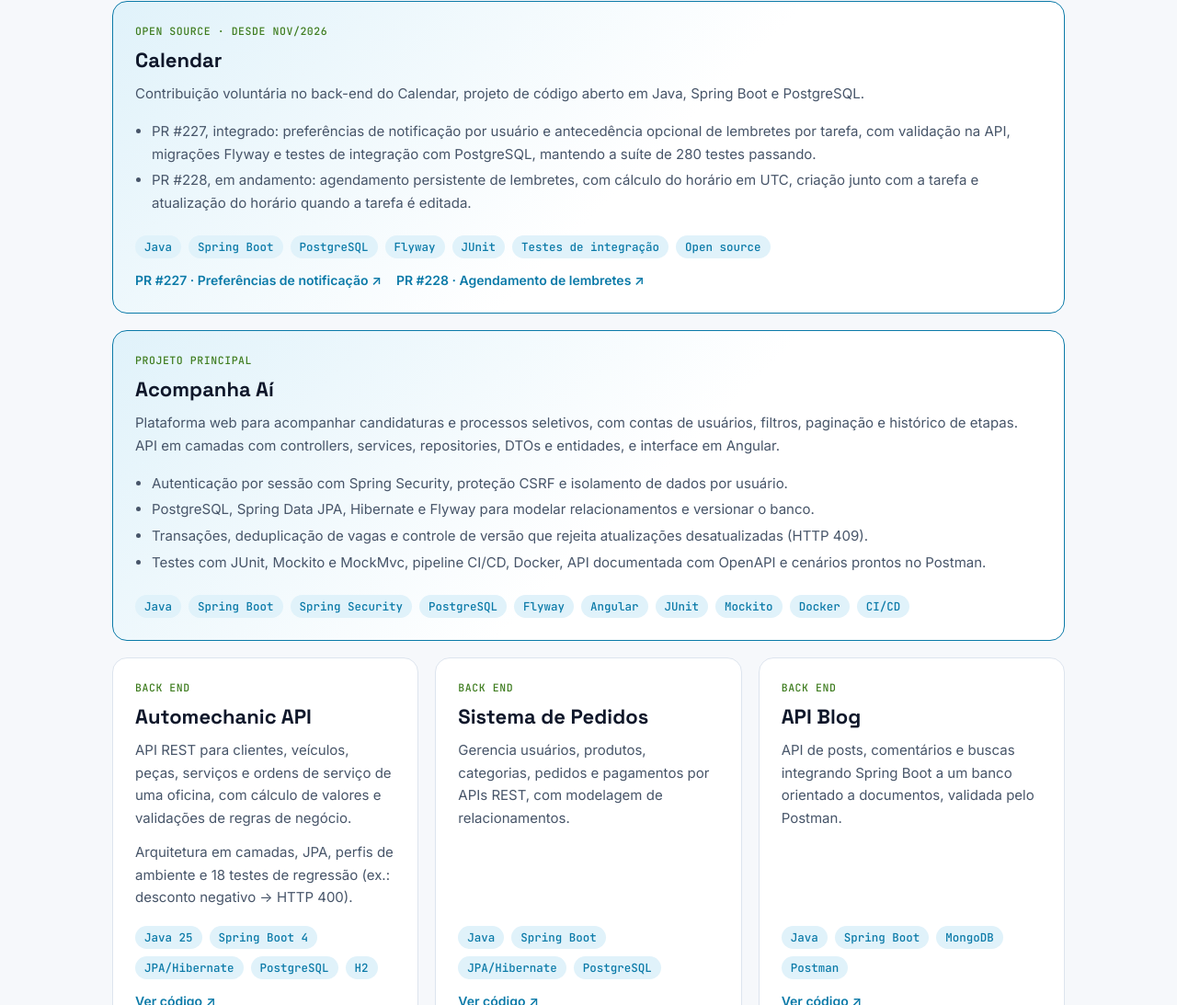
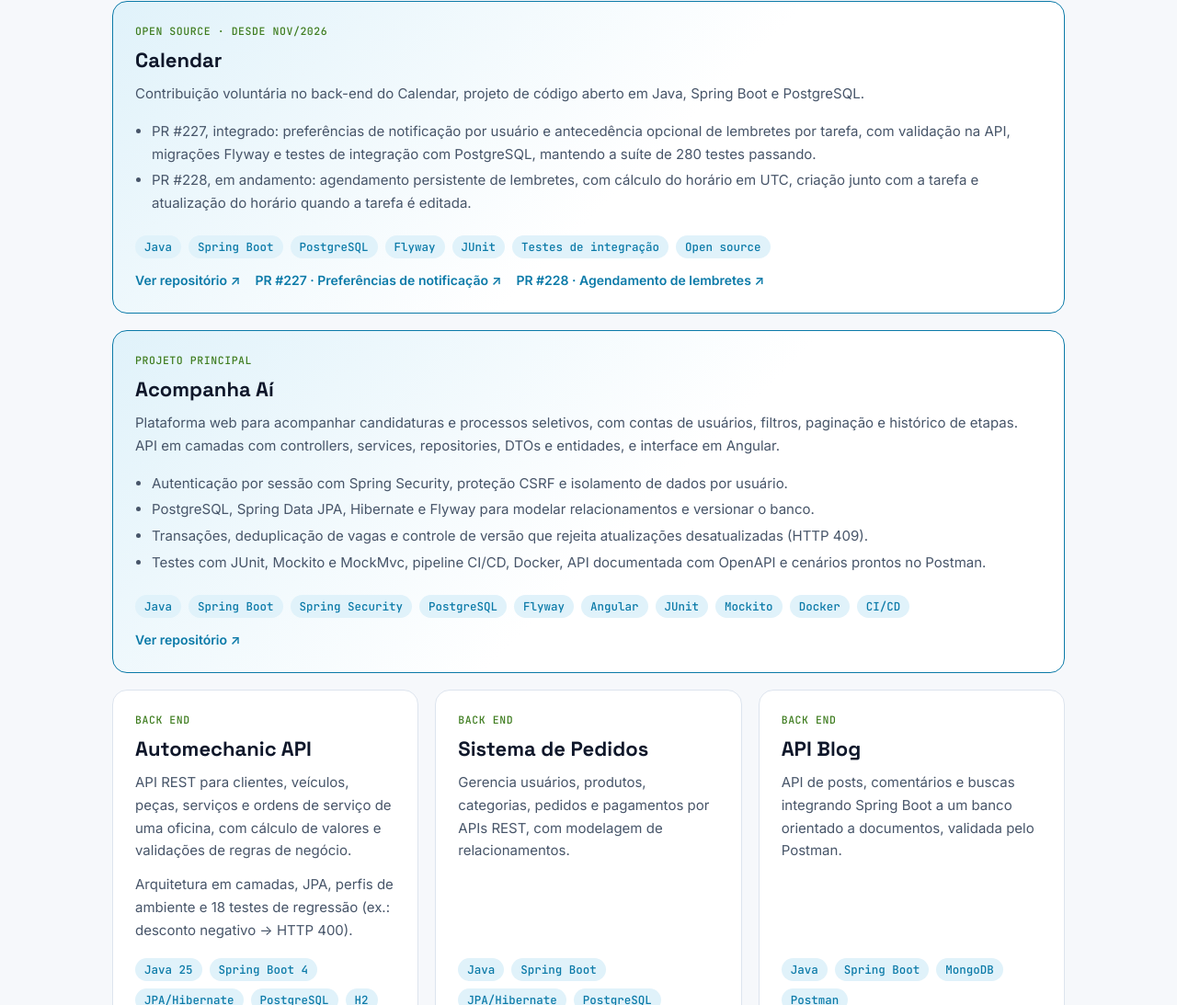
Before and after one commit to maicon-castilhos/portifolio-v1, a plain HTML site: page index.html in a window 1280 px wide. Shown: the part 963-2056 px from the top of the page at 92% size. Drawn offline with Linux system fonts and the light colour scheme.

Commit message:
feat: adiciona links dos repositórios ao portfólio

```diff
--- a/index.html
+++ b/index.html
@@ -72,6 +72,7 @@
         <li>Open source</li>
       </ul>
       <div class="links">
+        <a href="https://github.com/Tecnologia-da-Informacao-BR/Calendar">Ver repositório ↗</a>
         <a href="https://github.com/Tecnologia-da-Informacao-BR/Calendar/pull/227">PR #227 · Preferências de notificação ↗</a>
         <a href="https://github.com/Tecnologia-da-Informacao-BR/Calendar/pull/228">PR #228 · Agendamento de lembretes ↗</a>
       </div>
@@ -98,6 +99,9 @@
         <li>Docker</li>
         <li>CI/CD</li>
       </ul>
+      <div class="links">
+        <a href="https://github.com/acompanhaai-project/acompanhaai-v1">Ver repositório ↗</a>
+      </div>
     </article>
     <article class="card">
       <div class="tag">Back end</div>
```
